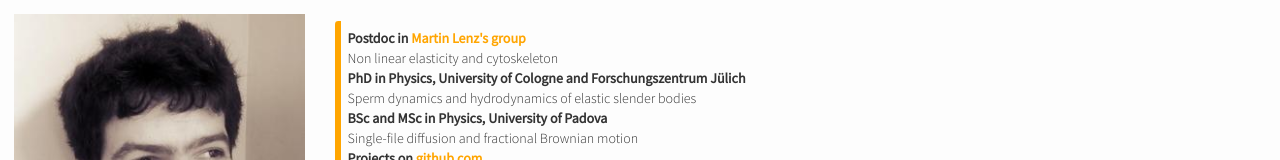
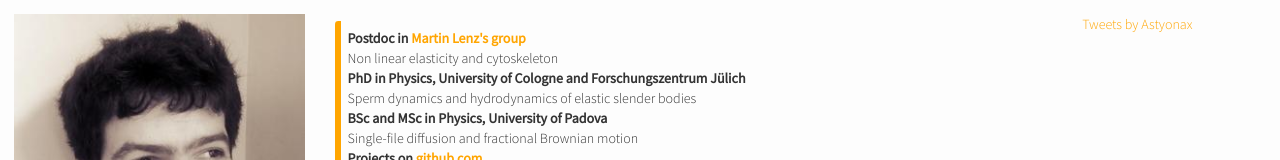
Before and after one commit to astyonax/astyonax.github.io, a plain HTML site: page index.html in a window 1280 px wide. Shown: the top 160 px of the page. Drawn offline with Linux system fonts and the light colour scheme.

Commit message:
added twitter

```diff
--- a/index.html
+++ b/index.html
@@ -151,6 +151,9 @@
 
 
       </div>
+      <div class='col-md-2 hidden-sm hidden-xs' >
+        <a class="twitter-timeline" data-lang="en" data-height="100vh" data-link-color="#ffcc00" href="https://twitter.com/Astyonax?ref_src=twsrc%5Etfw">Tweets by Astyonax</a> <script async src="https://platform.twitter.com/widgets.js" charset="utf-8"></script>
+    </div>
     </div>
 
   </body>
```
